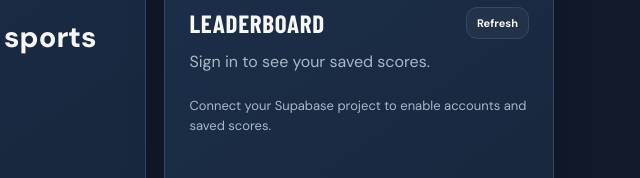
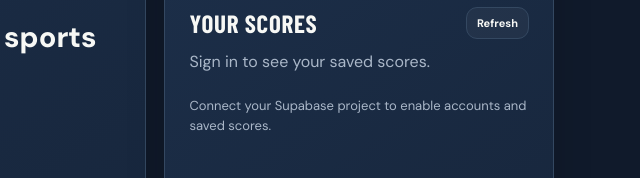
Before and after one commit to asherearnhardt70-boop/final-whistle, a plain HTML site: page index.html in a window 1280 px wide. Shown: the part 574-752 px from the top of the page, 622-1262 px from the left. Drawn offline with nearby package versions, Linux system fonts and the light colour scheme; a web font is replaced by a local one.

Commit message:
Label private score history accurately

```diff
--- a/index.html
+++ b/index.html
@@ -58,7 +58,7 @@
     </section>
     <aside class="panel">
       <h3>Your season</h3><div class="stats"><div class="stat"><strong id="best-score">—</strong><span>Personal best</span></div><div class="stat"><strong id="games-played">—</strong><span>Games played</span></div></div>
-      <div class="row"><h3 style="margin:0">Leaderboard</h3><button class="secondary" id="refresh-board" style="padding:8px 10px;font-size:11px">Refresh</button></div>
+      <div class="row"><h3 style="margin:0">Your scores</h3><button class="secondary" id="refresh-board" style="padding:8px 10px;font-size:11px">Refresh</button></div>
       <ol class="leader-list" id="leaderboard"><li class="muted">Sign in to see your saved scores.</li></ol>
       <p class="notice" id="board-note">Your scores are saved to your Final Whistle account.</p>
     </aside>
```
